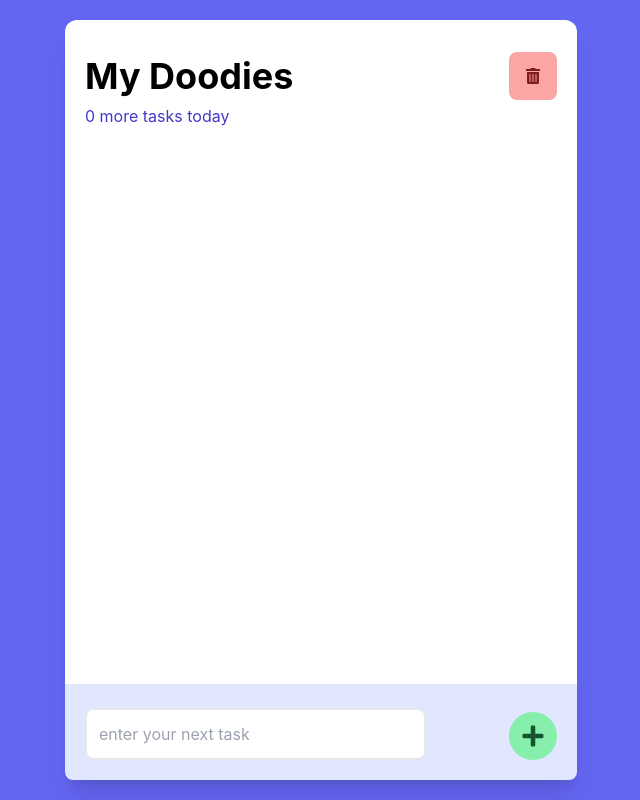
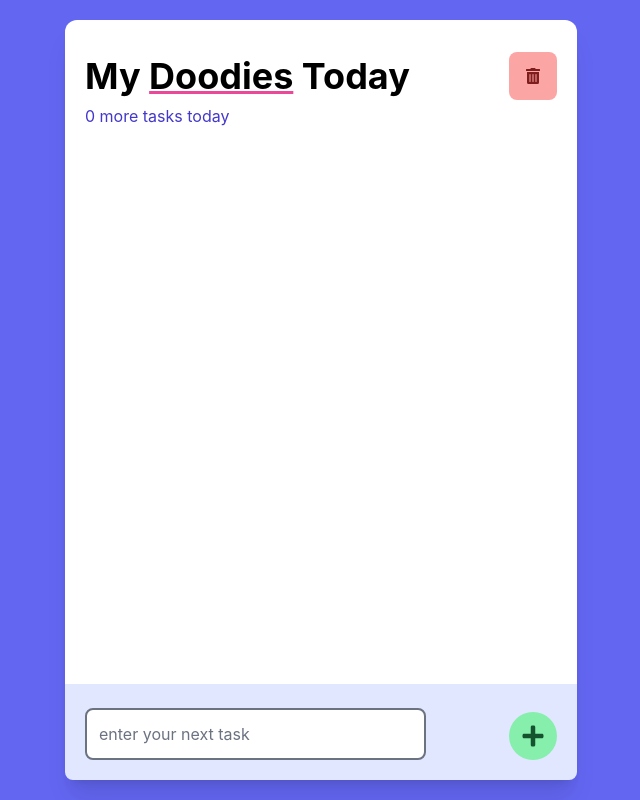
Before and after one commit to Snake0good/todo-heroku-deployment, a React (Create React App) app: page / in a window 1280 px wide. Shown: the whole page, without its empty margins (319-959 px from the left). Built offline with nearby package versions, Linux system fonts and the light colour scheme; the HTML template or start-up script is replaced by a standard one.

Commit message:
doodie app

```diff
--- a/package.json
+++ b/package.json
@@ -3,6 +3,7 @@
   "version": "0.1.0",
   "private": true,
   "dependencies": {
+    "@tailwindcss/forms": "^0.5.2",
     "@testing-library/jest-dom": "^5.16.4",
     "@testing-library/react": "^13.3.0",
     "@testing-library/user-event": "^13.5.0",
@@ -14,6 +15,7 @@
     "web-vitals": "^2.1.4"
   },
   "scripts": {
+    "start-react": "react-scripts start",
     "start": "node app",
     "build": "react-scripts build",
     "test": "react-scripts test",
--- a/src/App.js
+++ b/src/App.js
@@ -47,7 +47,7 @@ function App() {
     <div className='bg-indigo-500 w-screen h-screen flex place-content-center p-5'>
       <div className="App bg-white shadow-xl shadow-indigo relative rounded-xl h-full w-full max-w-lg p-5">
         <div className='overflow-auto h-full'>
-          <h1 className='text-4xl mb-2 mt-4 font-bold'>My Doodies</h1>
+          <h1 className='text-4xl mb-2 mt-4 font-bold'>My <a class="underline decoration-pink-500">Doodies</a> Today</h1>
           <div className='text-indigo-700'>
             {todos.filter(todo => !todo.complete).length} more {todos.length === 1 ? 'task' : 'tasks'} today
           </div>
--- a/src/Todo.js
+++ b/src/Todo.js
@@ -8,9 +8,9 @@ function Todo({ todo, toggleTodo }) {
     return (
         <div className='block'>
             <div className='mt-2'>
-                <label className='inline-flex items-center mt-2'>
-                    <input type="checkbox" id="checkbox" checked={todo.complete} onChange={handleTodoClick} className="w-6 h-6 rounded-full accent-indigo-600 hover:accent-indigo-700"/>
-                    <span for="checkbox" className='ml-2 text-indigo-800 font-bold'>{todo.name}</span>
+                <label className='inline-flex items-center mt1 p-4 pb-4 hover:shadow-xl hover:bg-indigo-200 rounded-lg'>
+                    <input type="checkbox" id="checkbox" checked={todo.complete} onChange={handleTodoClick} className="w-7 h-7 rounded-full border-2 border-pink-500 focus:ring-0 peer"/>
+                    <span for="checkbox" className='ml-2 text-xl text-indigo-800 font-bold peer-checked:text-indigo-100'>{todo.name}</span>
                 </label>
             </div>
         </div>
--- a/tailwind.config.js
+++ b/tailwind.config.js
@@ -5,5 +5,5 @@ module.exports = {
   theme: {
     extend: {},
   },
-  plugins: [],
+  plugins: [require('@tailwindcss/forms')],
 }
```
Also changed, not shown: 1 other file (tests, documents, lock files or other folders).
